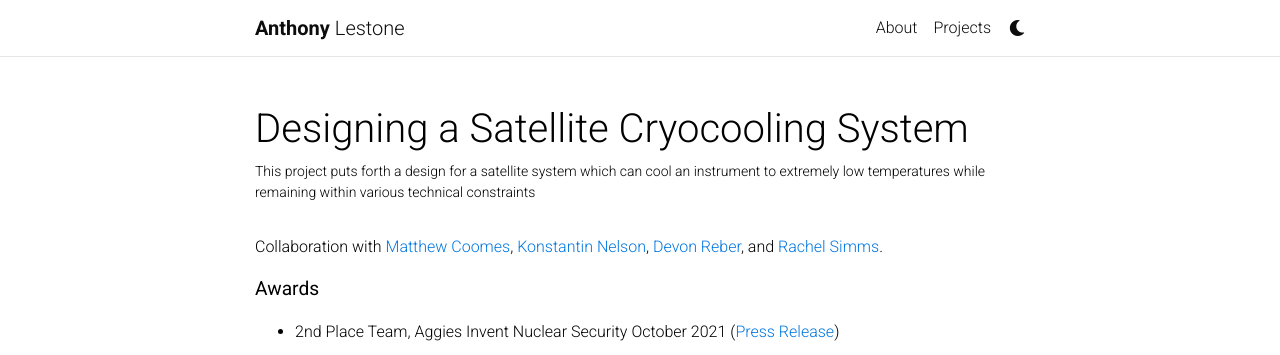
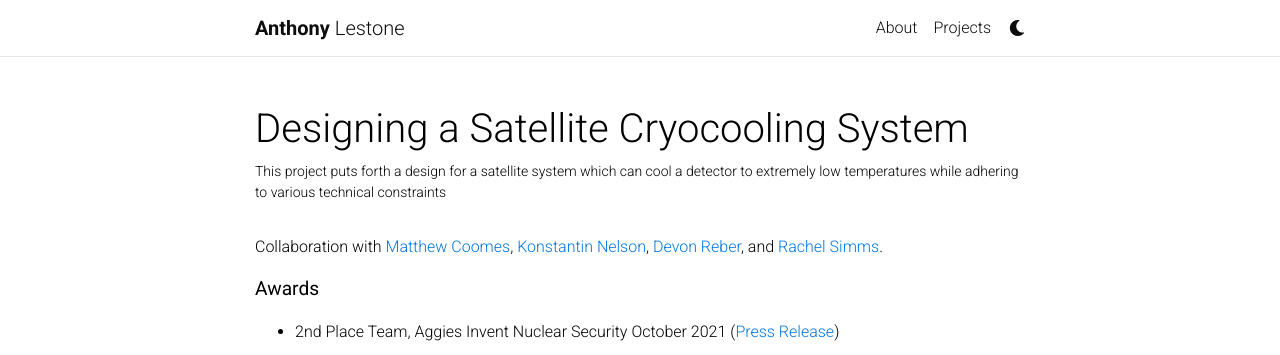
Before and after one commit to anthonylestone/anthonylestone.github.io, a Jekyll site: the page built from _projects/aggies_invent.md, in a window 1280 px wide and 900 px high. Shown: the top 355 px of the window. Built offline with Jekyll 4.4.1, drawn with Linux system fonts in a browser that asks for light colours; comment, search, counter and statistics services are not loaded; a style sheet for code colours, icons or effects is not loaded.

Commit message:
changed wording

```diff
--- a/_projects/aggies_invent.md
+++ b/_projects/aggies_invent.md
@@ -1,7 +1,7 @@
 ---
 layout: page
 title: Designing a Satellite Cryocooling System
-description: This project puts forth a design for a satellite system which can cool an instrument to extremely low temperatures while remaining within various technical constraints
+description: This project puts forth a design for a satellite system which can cool a detector to extremely low temperatures while adhering to various technical constraints
 img: assets/img/cubesat.jpg
 importance: 1
 category: Aggies Invent
```
